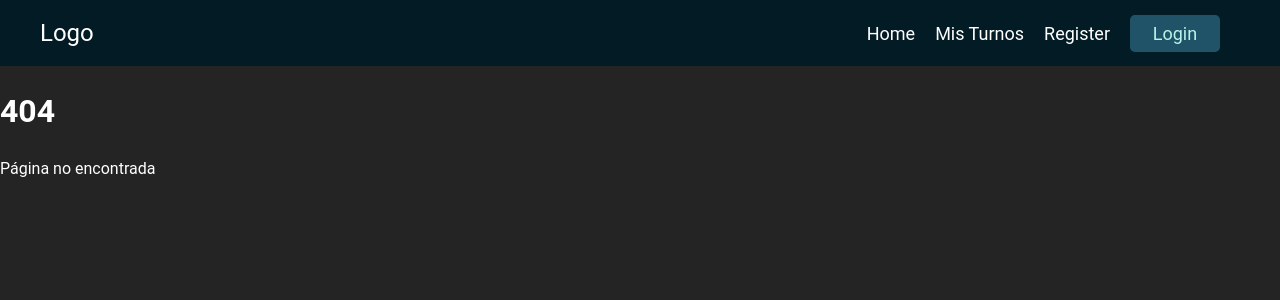
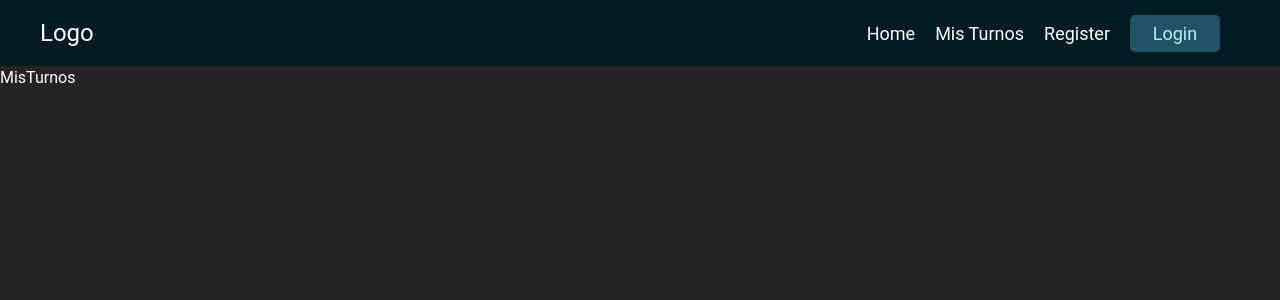
Before and after one commit to JosemAVSG/PM3-Josem, a React (Vite) app in the folder Client/peluqueria/: page /turns in a window 1280 px wide. Before the commit this address had no page. Shown: the top 300 px of the page. Built offline with nearby package versions, Linux system fonts and the light colour scheme.

Commit message:
adding protected Routes

```diff
--- a/Client/peluqueria/src/App.tsx
+++ b/Client/peluqueria/src/App.tsx
@@ -1,29 +1,29 @@
-
-import './App.css'
-import Home from './views/Home'
-import Register from './views/Register'
-import Login from './views/Login'
-import NotFound from './views/NotFound'
-import { BrowserRouter as Router, Routes, Route } from 'react-router-dom'
-import Navbar from './components/Navbar'
+import "./App.css";
+import Home from "./views/Home";
+import Register from "./views/Register";
+import Login from "./views/Login";
+import NotFound from "./views/NotFound";
+import { BrowserRouter as Router, Routes, Route } from "react-router-dom";
+import Navbar from "./components/Navbar";
+import MisTurnos from "./views/MisTurnos";
+import ProtectedRoute from "./components/ProtectedRoute";
 function App() {
-
   return (
     <>
       <Router>
         <Navbar></Navbar>
         <Routes>
-          <Route path='/' element={<Home />} />
-          <Route path='/register' element={<Register />} />
-          <Route path='/login' element={<Login/>} />
-          <Route path='/*' element={<NotFound />} />
-          {/* <Route element={<ProtectedRoute />}>
-            <Route path='/dashboard' element={<Dashboard />} />
-          </Route> */}
+          <Route path="/" element={<Home />} />
+          <Route path="/register" element={<Register />} />
+          <Route path="/login" element={<Login />} />
+          <Route path="/*" element={<NotFound />} />
+          <Route element={<ProtectedRoute />}>
+            <Route path="turns" element={<MisTurnos />} />
+          </Route>
         </Routes>
       </Router>
     </>
-  )
+  );
 }
 
-export default App
+export default App;
--- a/Client/peluqueria/src/components/Navbar.tsx
+++ b/Client/peluqueria/src/components/Navbar.tsx
@@ -10,7 +10,7 @@ const Navbar: React.FC = () => {
           <NavLink to="/" className="nav-link">
             Home
           </NavLink>
-          <NavLink to="/turnos" className="nav-link">
+          <NavLink to="/turns" className="nav-link">
             Mis Turnos
           </NavLink>
           <NavLink to="/register" className="nav-link">
--- a/Client/peluqueria/src/components/ProtectedRoute.tsx
+++ b/Client/peluqueria/src/components/ProtectedRoute.tsx
@@ -1,7 +1,9 @@
 import { Outlet } from "react-router-dom"
+
 
 const ProtectedRoute = () => {
   return (
+
     <Outlet></Outlet>
   )
 }
```
